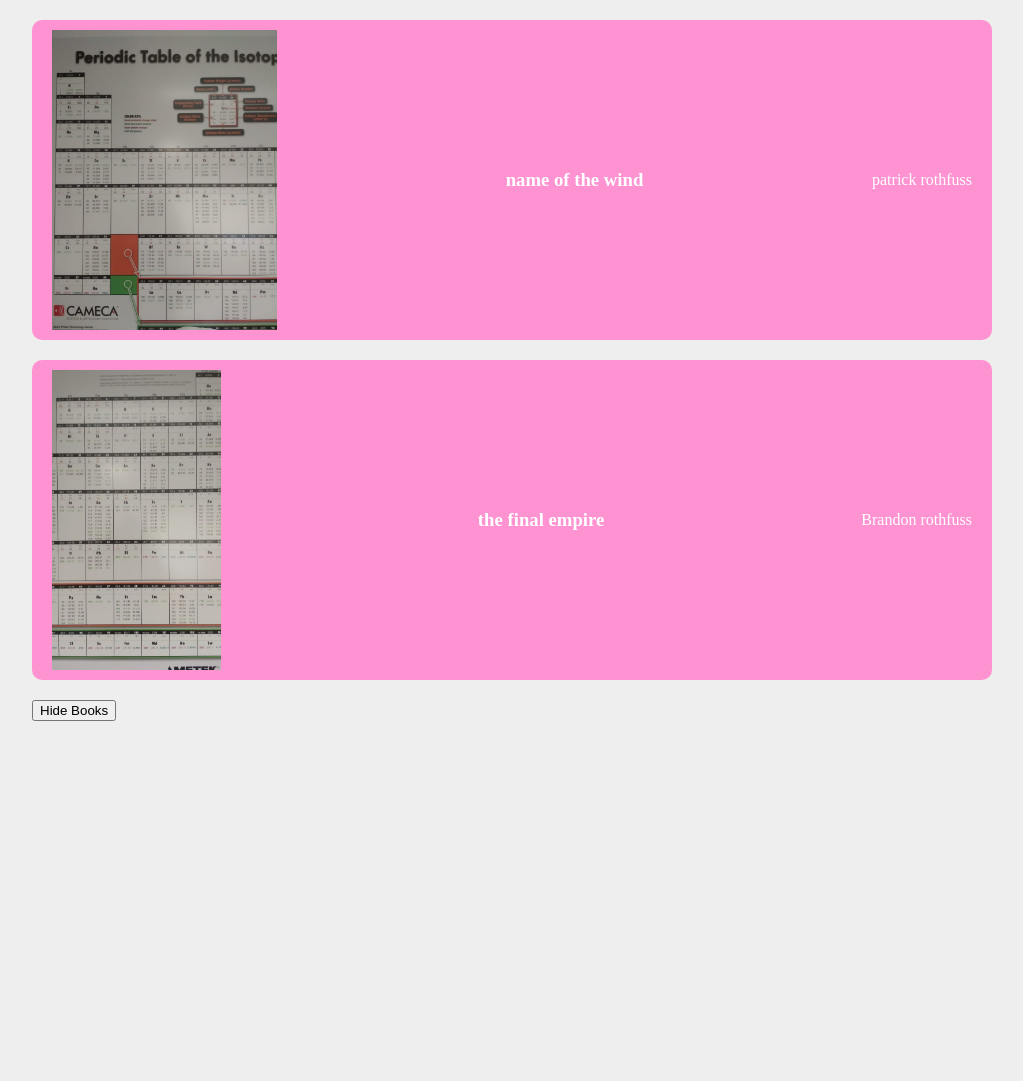
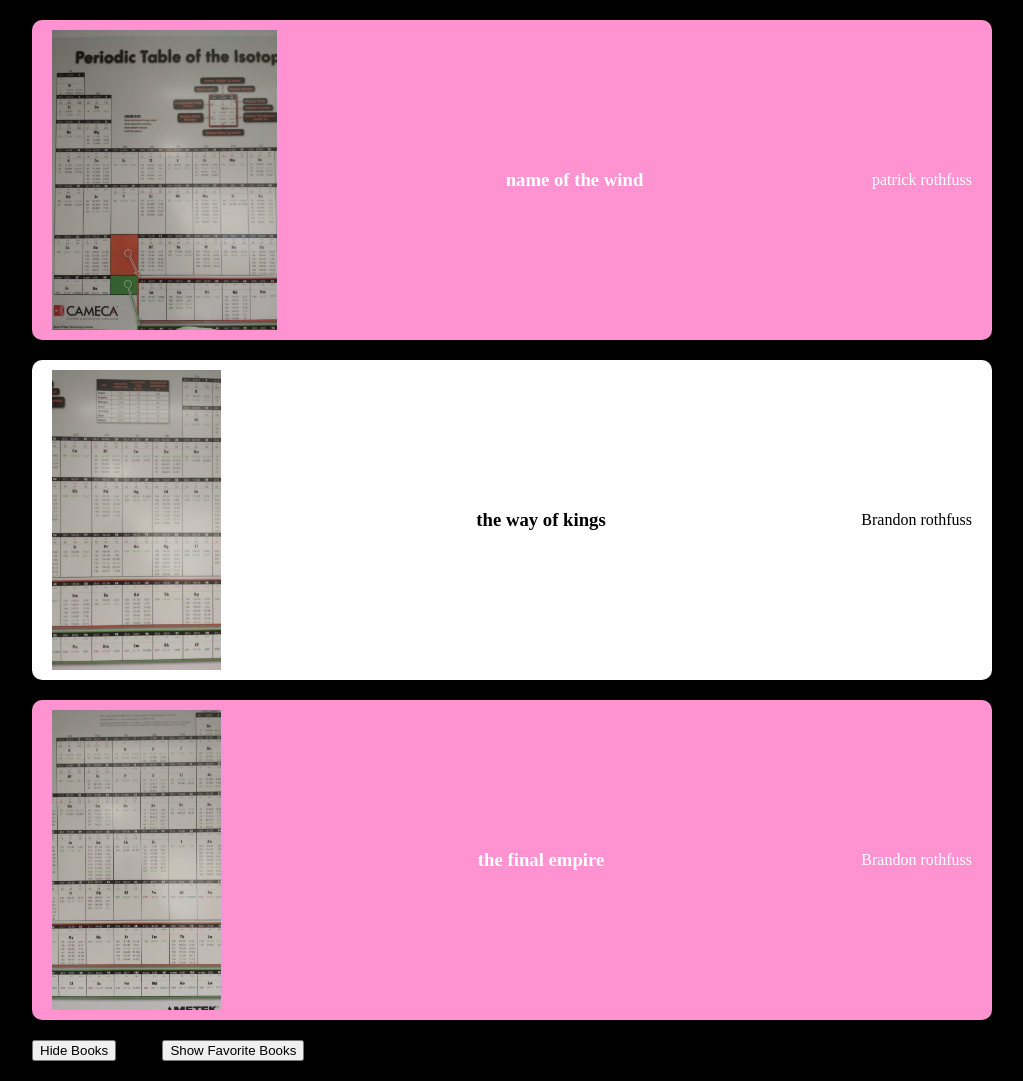
Before and after one commit to fferraz/VueJS_netNinja, a plain HTML site: page index.html in a window 1280 px wide. Shown: the whole page, without its empty margins (128-1151 px from the left). Before the commit the page ends 800 px from the top, so only its background shows below. Drawn offline with nearby package versions, Linux system fonts and the light colour scheme.

Commit message:
ShowFavoriteBooks

```diff
--- a/app.js
+++ b/app.js
@@ -2,6 +2,7 @@ const app = Vue.createApp({
     data(){
         return {
             url: 'http://www.google.com',
+            auxBooks: [],
             books: [
                 {title: 'name of the wind', author: 'patrick rothfuss', img:'assets/1.jpg', isFav: true},
                 {title: 'the way of kings', author: 'Brandon rothfuss', img:'assets/2.jpg', isFav: false},
@@ -11,6 +12,7 @@ const app = Vue.createApp({
             //author: 'Brandon Sanderson',
             //age: 45,
             showBooks: true,
+            showFavBooks: false,
             x: 0,
             y: 0
         }
@@ -22,6 +24,16 @@ const app = Vue.createApp({
         //},
         toggleShowBooks(){
             this.showBooks = !this.showBooks
+        },
+        toggleShowFilteredBooks(){
+            if (!this.showFavBooks) {
+                this.auxBooks = this.books
+                this.books = this.books.filter((book) => book.isFav)
+            }
+            else{
+                this.books = this.auxBooks
+            }
+            this.showFavBooks = !this.showFavBooks
         },
         handleEvent(e, data){
             console.log(e)
--- a/index.html
+++ b/index.html
@@ -14,7 +14,7 @@
             display: inline-block;
         } */
         body{
-            background: #eee;
+            background: #000000;
             max-width: 960px;
             margin: 20px auto;
         }
@@ -50,7 +50,7 @@
         <div v-if="showBooks">
            <!-- <p> {{books[0].title}} - {{author}} - {{age}} </p> </div> -->
            <ul>
-            <li v-for="(book, index) in filteredBooks" @click="toggleFav(book)" :class="{fav: book.isFav}" >
+            <li v-for="(book, index) in books" @click="toggleFav(book)" :class="{fav: book.isFav}" >
                 <img :src="book.img" :alt="book.title" height="300">
                 <h3>{{book.title}}</h3>
                 <p>{{book.author}}</p>
@@ -64,8 +64,13 @@
             <span v-else> Show Books</span>
         </button>
 
+        $nbsp
+
+        <button @click="toggleShowFilteredBooks">
+            <span v-if="!showFavBooks"> Show Favorite Books</span>
+            <span v-else> Show All Books</span>
+        </button>
         <br>
-
 
         <!--
         <div class="box" @mouseover="handleEvent($event, 5)"> mouseover (enter)</div>
```
